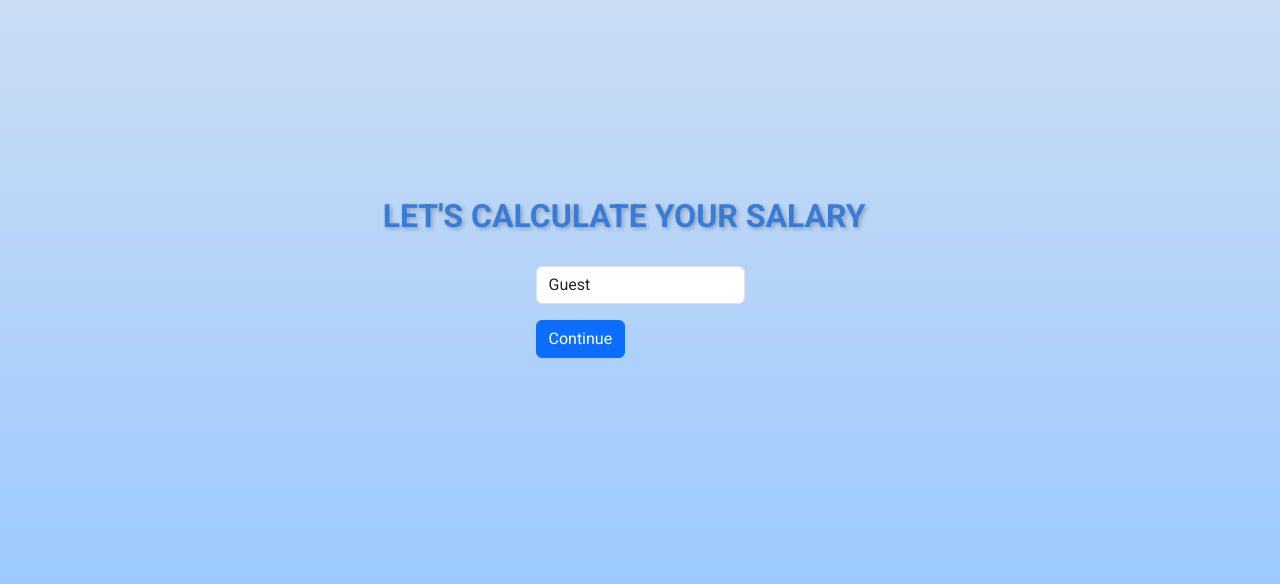
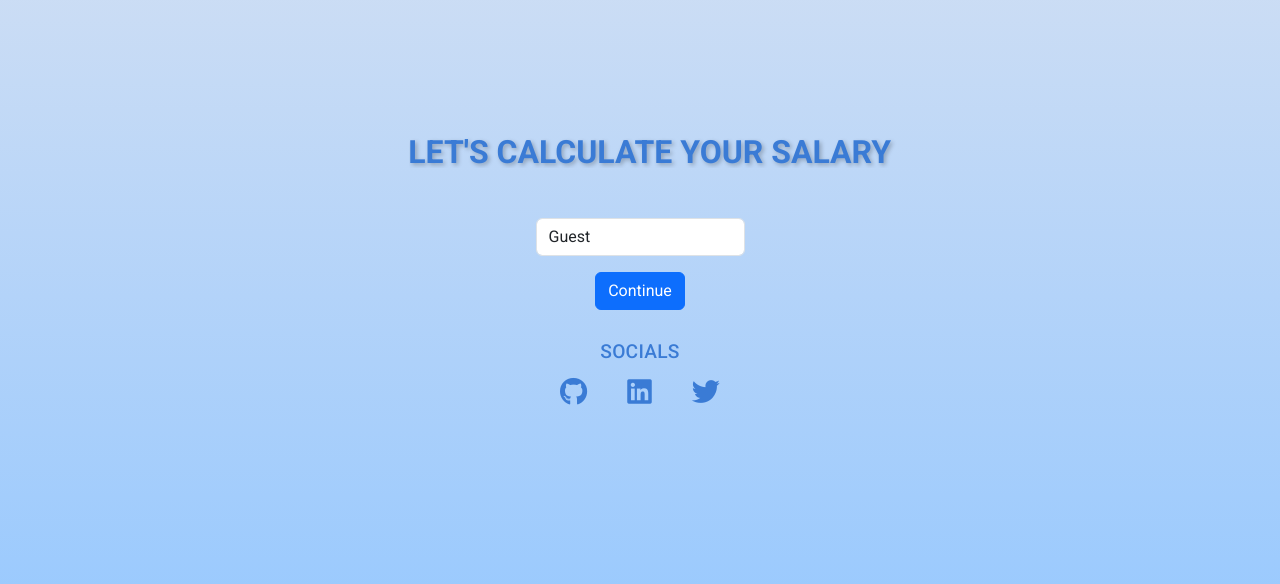
Before and after one commit to anantraghuvanshi/monthly-inhand-salary-calculator, an Angular app: page / in a window 1280 px wide. Shown: the part 104-688 px from the top of the page. Built offline with nearby package versions, Linux system fonts and the light colour scheme.

Commit message:
socials added in welcome page

```diff
--- a/src/app/welcome-page/welcome-page.component.css
+++ b/src/app/welcome-page/welcome-page.component.css
@@ -14,8 +14,8 @@
 
 .typing-text {
   position: absolute;
-  top: 40%;
-  left: 55%;
+  top: 32%;
+  left: 57%;
   transform: translate(-50%, -50%);
   font-size: 32px;
   font-weight: 700;
@@ -26,6 +26,38 @@
   opacity: 0;
   animation: typing 2.5s steps(48, end) forwards, fadeIn 2s 0.1s forwards;
 }
+.socials-container {
+  display: flex;
+  flex-direction: column;
+  align-items: center;
+  margin-top: 2rem;
+}
+
+.socials-heading {
+  font-size: 1.2rem;
+  font-weight: 500;
+  margin-bottom: 1rem;
+  color: #3A7BD5;
+  text-align: center;
+}
+
+.icons-container {
+  display: flex;
+  justify-content: space-between;
+  gap: 1rem;
+  width: 10rem;
+}
+
+.fab {
+  color: #3A7BD5;
+  transition: color 0.3s ease-in-out;
+}
+
+.fab:hover {
+  color: #000;
+}
+
+
 
 @keyframes typing {
   from { width: 0; }
@@ -37,16 +69,20 @@
 }
 
 .user-input {
-  display: none;
+  display: flex;
+  flex-direction: column;
+  align-items: center;
+  justify-content: center;
   margin-top: 2rem;
+  opacity: 0;
+  transform: translateY(30px);
+  animation: slideIn 2s 2s forwards ease-in-out, fadeIn 2s 2s forwards ease-in-out;
 }
 
 .user-input.visible {
-  display: block;
-  opacity: 0;
-  transform: translateY(30px);
-  animation: slideIn 1s 1s forwards ease-in-out, fadeIn 1s 1s forwards ease-in-out;
+  opacity: 1;
 }
+
 
 @keyframes slideIn {
   from {
--- a/src/app/welcome-page/welcome-page.component.html
+++ b/src/app/welcome-page/welcome-page.component.html
@@ -13,5 +13,21 @@
     <button class="btn btn-primary" (click)="goToSalaryCalculator()">
       Continue
     </button>
+    <div id="socialsContainer" class="socials-container">
+      <p class="socials-heading">SOCIALS</p>
+      <div class="icons-container">
+        <a href="https://github.com/anantraghuvanshi" target="_blank"
+          ><i class="fab fa-github fa-2x"></i
+        ></a>
+        <a
+          href="https://www.linkedin.com/in/theanantraghuvanshi/"
+          target="_blank"
+          ><i class="fab fa-linkedin fa-2x"></i
+        ></a>
+        <a href="https://twitter.com/anant_codes" target="_blank"
+          ><i class="fab fa-twitter fa-2x"></i
+        ></a>
+      </div>
+    </div>
   </div>
 </div>
```
